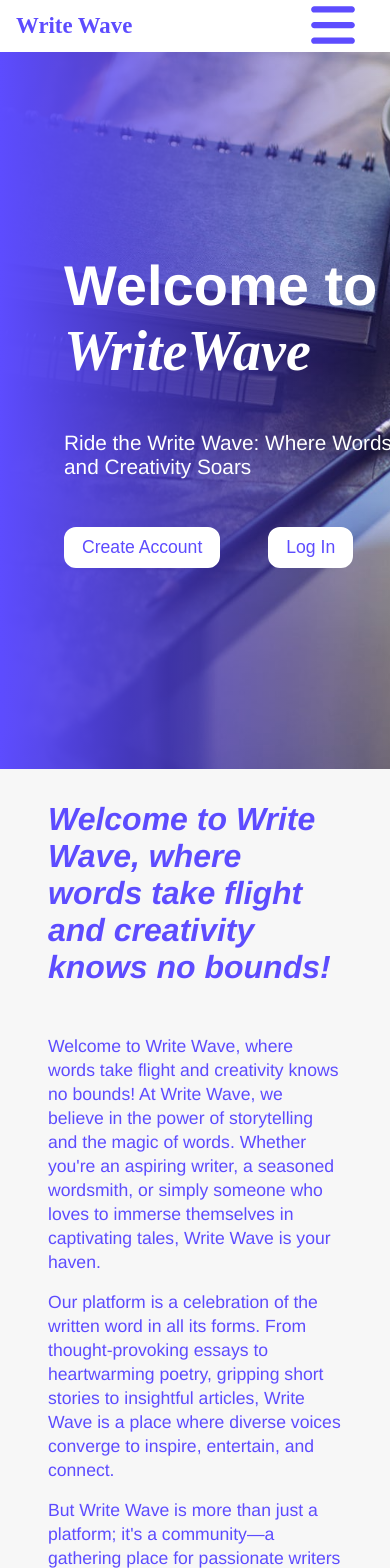
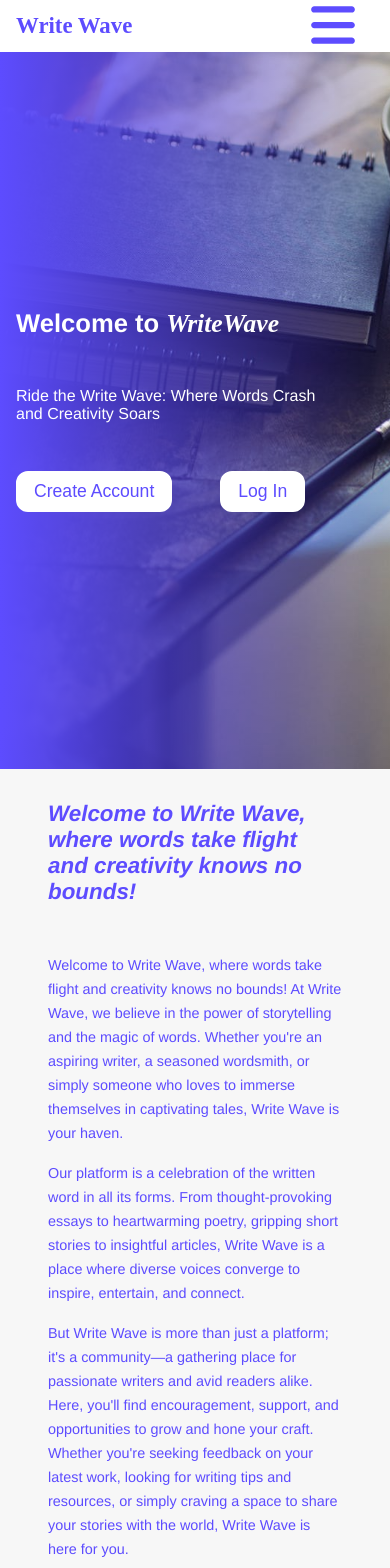
Before and after one commit to Yishak110402/Write-Wave, a React (Create React App) app in the folder frontend/: page / in a window 390 px wide. Shown: the top 1568 px of the page. Built offline with nearby package versions, Linux system fonts and the light colour scheme.

Commit message:
first commit

```diff
--- a/frontend/src/components/Homepage/About.css
+++ b/frontend/src/components/Homepage/About.css
@@ -20,3 +20,12 @@
     font-family: monospace;
     font-size: 2.5rem;
 }
+
+@media(max-width:700px){
+    .about h1{
+        font-size: 1.4rem;
+    }
+    .about p{
+        font-size: 0.9rem;
+    }
+}
--- a/frontend/src/components/Homepage/Hero.css
+++ b/frontend/src/components/Homepage/Hero.css
@@ -43,8 +43,35 @@
     border: 2px solid white;
     cursor: pointer;
 }
-.hero-text .cta-btns button:hover{
+.hero-text .cta-btns button:hover,
+.hero-text .cta-btns button:focus{
     color: white;
     /* background-color: #5d4cff; */
     background-color: transparent;
 }
+
+@media(max-width:770px){
+    .hero-text{
+        padding-left: 2rem;
+        padding-right: 2rem;
+    }
+    .hero-text h1{
+        font-size: 2.5rem;
+    }
+    .hero-text p{
+        font-size: 1rem;
+    }
+}
+@media(max-width:500px){
+    .hero-text{
+        padding-left: 1rem;
+        padding-right: 1rem;
+    }
+    .hero-text h1{
+        font-size: 1.6rem;
+    }
+    .hero-text p{
+        display: inline;
+        width: 80%;
+    }
+}
--- a/frontend/src/components/Homepage/Hero.js
+++ b/frontend/src/components/Homepage/Hero.js
@@ -20,7 +20,9 @@ export default function Hero({ activeUser }) {
               <button onClick={() => navigate("/login")}>Log In</button>
             </>
           ) : (
+            <>
             <button onClick={()=> navigate('/feed')}>Continue Blogging</button>
+            </>
           )}
         </div>
       </div>
```
Also changed, not shown: frontend/src/components/Login/LoginForm.css (line endings or trailing spaces).
